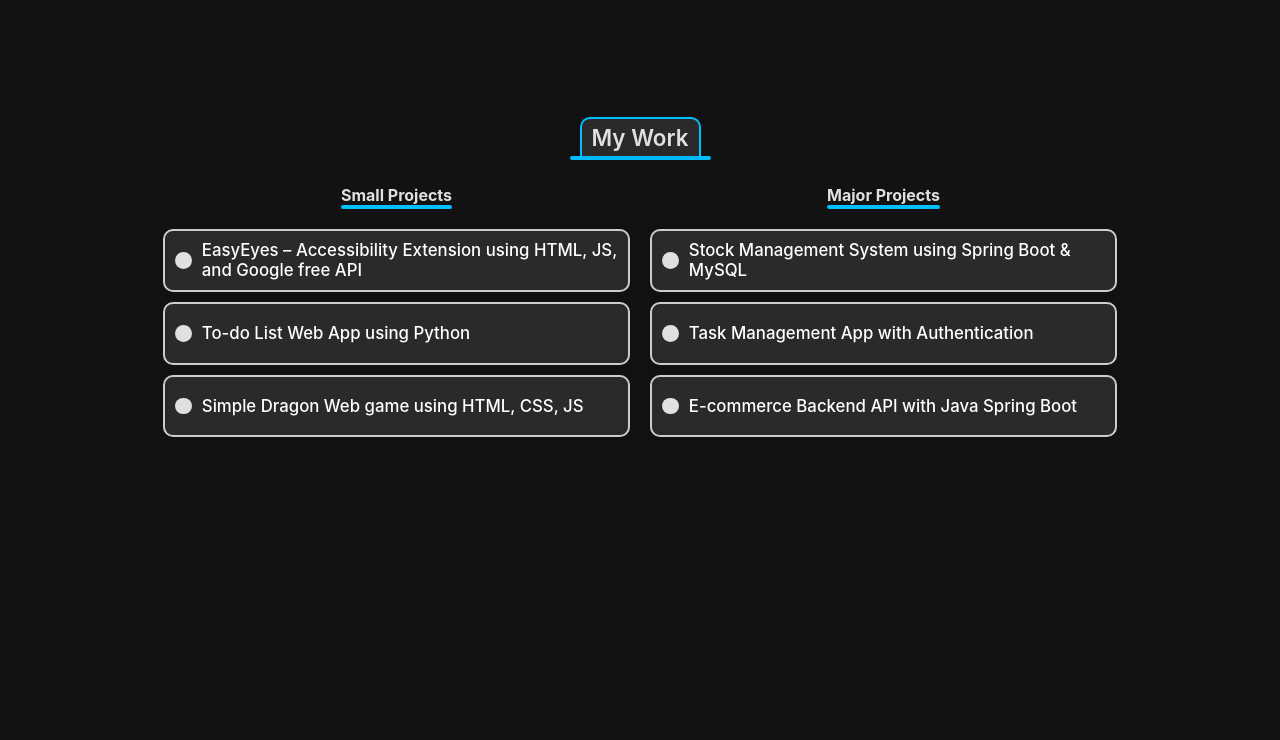
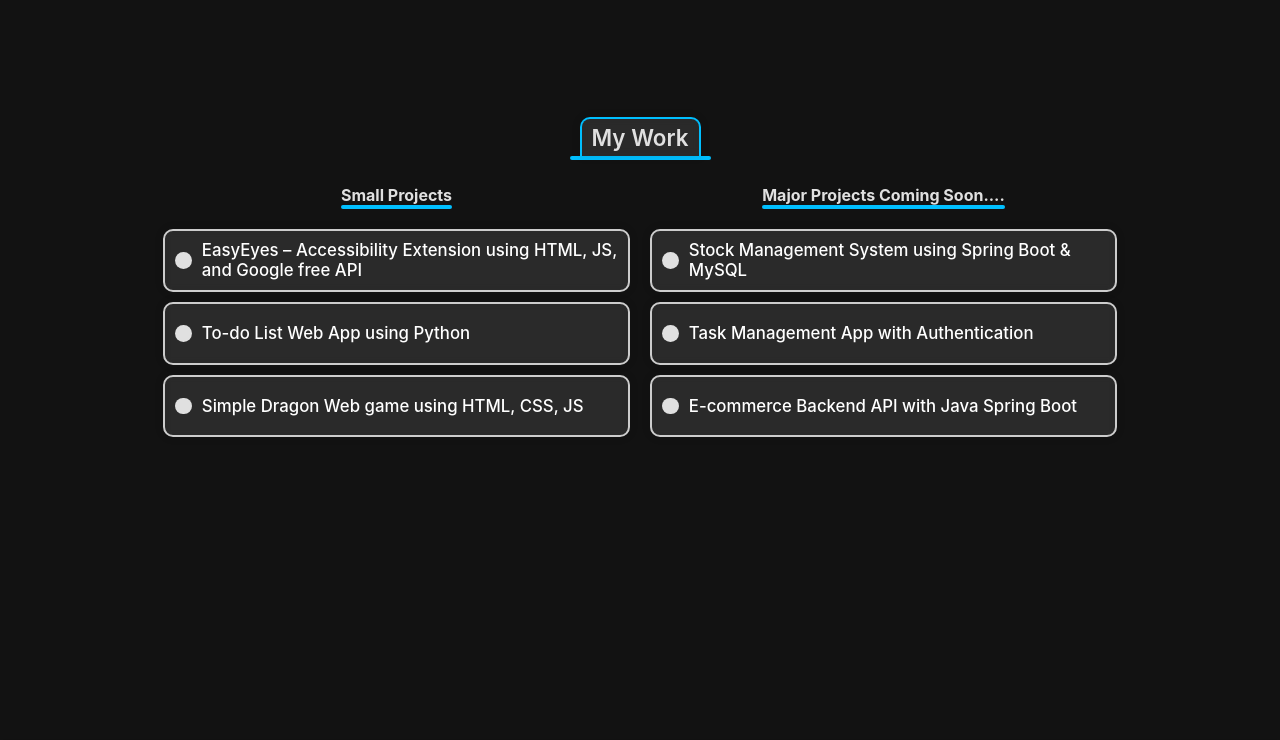
Before and after one commit to codeByunique/unique-portfolio, a plain HTML site: page src/pages/projects.html in a window 1280 px wide. Shown: the top 740 px of the page. Drawn offline with nearby package versions, Linux system fonts and the light colour scheme.

Commit message:
Changed Major Projects text

```diff
--- a/src/pages/projects.html
+++ b/src/pages/projects.html
@@ -68,7 +68,7 @@
                         <!-- Major Works -->
                         <div class="works-row major-works">
                             <div class="goals-header">
-                                <div class="text"><strong>Major Projects</strong></div>
+                                <div class="text"><strong>Major Projects Coming Soon....</strong></div>
                                 <div class="header-line"></div>
                             </div>
                             <div class="texts">
```
